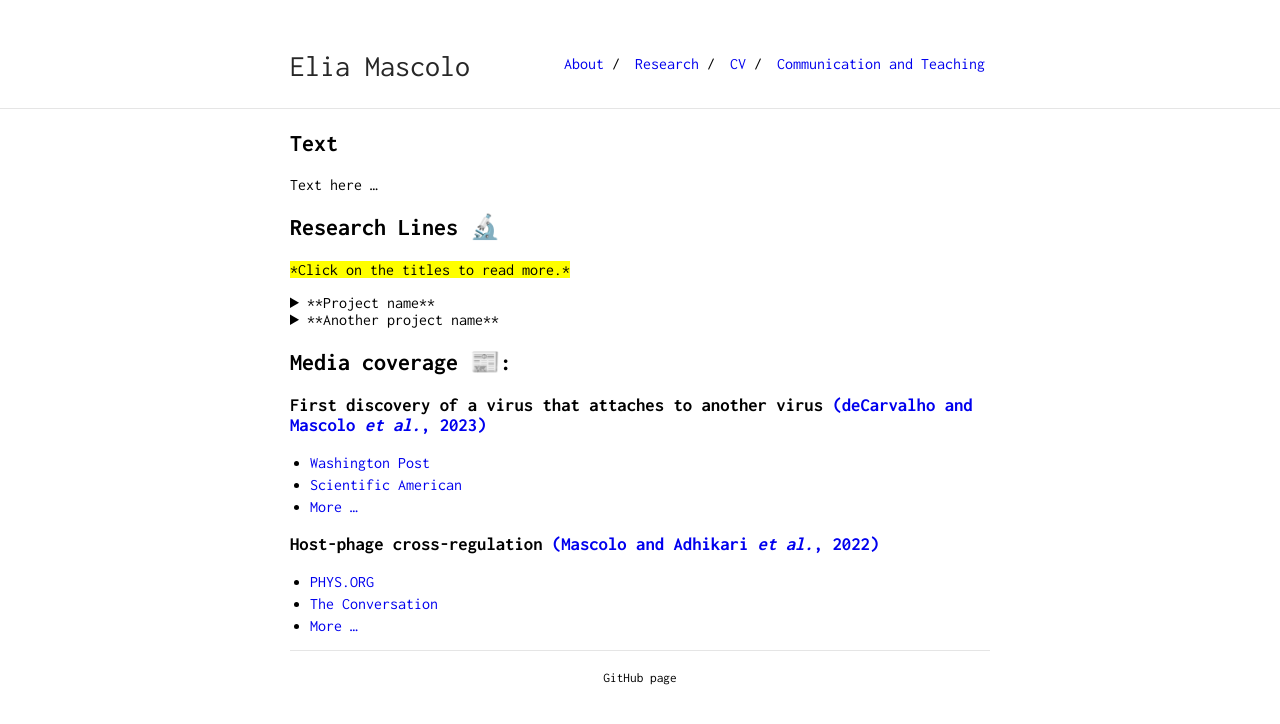
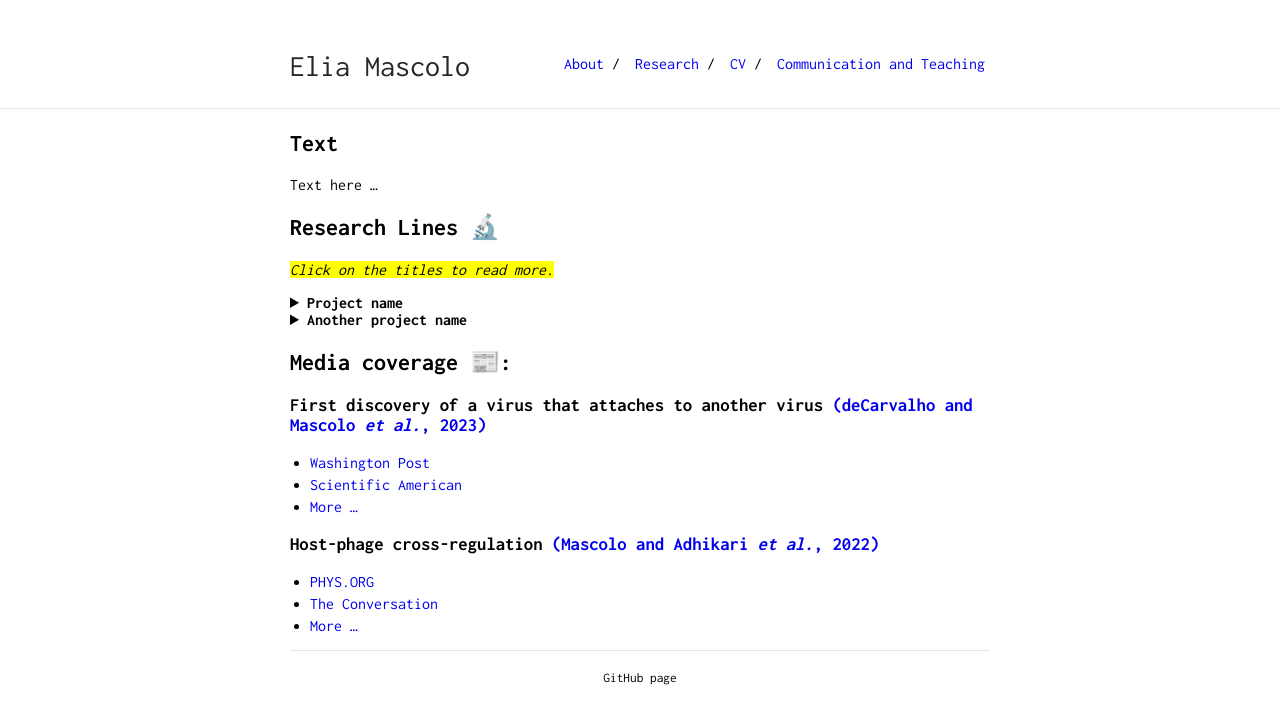
Before and after one commit to eliamascolo/eliamascolo.github.io, a Jekyll site: the page built from research.md, in a window 1280 px wide. Shown: the top 724 px of the page. Built offline with Jekyll 4.4.1, drawn with Linux system fonts in a browser that asks for light colours.

Commit message:
Html italics

```diff
--- a/research.md
+++ b/research.md
@@ -18,16 +18,16 @@ Text here ...
 
 
 ## Research Lines 🔬
-<mark> *Click on the titles to read more.* </mark>
+<mark><i>Click on the titles to read more.</i></mark>
 
 <details>
-<summary>**Project name**</summary>
+<summary><strong>Project name</strong></summary>
 Text here ...
 </details>
 
 
 <details>
-<summary>**Another project name**</summary>
+<summary><strong>Another project name</strong></summary>
 Text here ...
 </details>
 
```
Also changed, not shown: index.md (+1 -1 lines).
